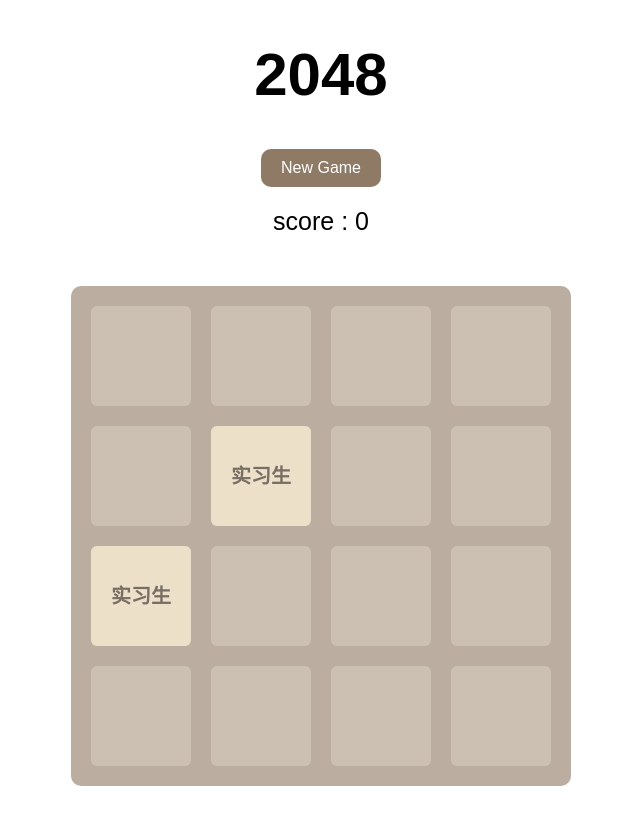
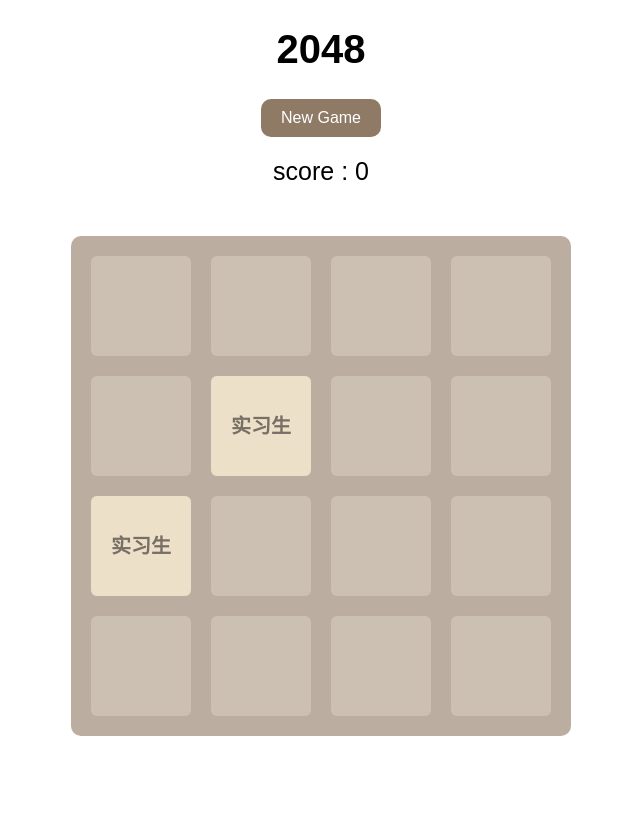
Before and after one commit to yuanmeizi/2048-web-version, a plain HTML site: page index.html in a window 1280 px wide. Shown: the whole page, without its empty margins (319-959 px from the left). After the commit the page ends 800 px from the top, so only its background shows below. Drawn offline with nearby package versions, Linux system fonts and the light colour scheme.

Commit message:
页面构建以及2048逻辑实现(修改)

```diff
--- a/2048.css
+++ b/2048.css
@@ -1,18 +1,13 @@
-/**
- * Created by liuyubobobo on 14-4-11.
- * my site: http://www.liuyubobobo.com
- */
-
 header{
     display:block;
     margin:0 auto;
-    width:500px;
+    width: 100%;
     text-align:center;
 }
 
 header h1{
     font-family:Arial;
-    font-size:60px;
+    font-size:40px;
     font-weight:bold;
 }
 
@@ -47,7 +42,6 @@ header p{
 
     margin:50px auto;
     background-color:#bbada0;
-
     border-radius: 10px;
     position: relative;
 }
--- a/index.html
+++ b/index.html
@@ -2,7 +2,7 @@
 <html>
 <head>
 	<meta charset="UTF-8" />
-	<meta name="viewport" content="width=device-width, initial-scale=1.0, minimum-scale=1.0,maximum-scale=1.0, user-scalable=no">
+	<meta name="viewport" content="width=device-width,height=device-height,initial-scale=1.0, minimum-scale=1.0,maximum-scale=1.0, user-scalable=no">
     <title>2048 web version</title>
     <link rel="stylesheet" type="text/css" href="2048.css" />
 
--- a/main.js
+++ b/main.js
@@ -3,8 +3,20 @@ var score = 0;
 var hasConflicted = new Array();
 
 $(document).ready(function(){
+
+    prepareForMobile();
+
     newgame();
 });
+
+function prepareForMobile(){
+
+
+
+
+}
+
+
 
 function newgame(){
     //初始化棋盘格
@@ -19,8 +31,8 @@ function init(){
         for( var j = 0 ; j < 4 ; j ++ ){
 
             var gridCell = $('#grid-cell-'+i+"-"+j);
-            gridCell.css('top', getPosTop( i , j ) );
-            gridCell.css('left', getPosLeft( i , j ) );
+            gridCell.css('top', getPos( i , j ).top );
+            gridCell.css('left', getPos( i , j ).left );
         }
 
     for( var i = 0 ; i < 4 ; i ++ ){
@@ -47,19 +59,24 @@ function updateBoardView(){
             var theNumberCell = $('#number-cell-'+i+'-'+j);
 
             if( board[i][j] == 0 ){
-                theNumberCell.css('width','0px');
-                theNumberCell.css('height','0px');
-                theNumberCell.css('top',getPosTop(i,j) + 50 );
-                theNumberCell.css('left',getPosLeft(i,j) + 50 );
-                theNumberCell.css('font-size',"20px" );
+                theNumberCell.css({
+                    'width': '0px',
+                    'height': '0px',
+                    'top': getPos(i,j).top + 50 ,
+                    'left': getPos(i,j).left + 50 ,
+                    'font-size': "20px"
+                });
+
             }
             else{
-                theNumberCell.css('width','100px');
-                theNumberCell.css('height','100px');
-                theNumberCell.css('top',getPosTop(i,j));
-                theNumberCell.css('left',getPosLeft(i,j));
-                theNumberCell.css('background-color',getNumberBackgroundColor( board[i][j] ) );
-                theNumberCell.css('color',getNumberColor( board[i][j] ) );
+                theNumberCell.css({
+                    'width': '100px',
+                    'height': '100px',
+                    'top': getPos(i,j).top,
+                    'left': getPos(i,j).left,
+                    'background-color': getNumberBackgroundColor( board[i][j] ),
+                    'color': getNumberColor( board[i][j] )
+                });
                 theNumberCell.text( getNumberText( board[i][j] ) );
                 theNumberCell.css('font-size',"20px" );
             }
--- a/showanimation.js
+++ b/showanimation.js
@@ -9,8 +9,8 @@ function showNumber( i , j , randNumber ){
     numberCell.animate({
         width:"100px",
         height:"100px",
-        top:getPosTop( i , j ),
-        left:getPosLeft( i , j )
+        top:getPos( i , j ).top,
+        left:getPos( i , j ).left
     },50);
 }
 
@@ -18,8 +18,8 @@ function showMove( fromx , fromy , tox, toy ){
 
     var numberCell = $('#number-cell-' + fromx + '-' + fromy );
     numberCell.animate({
-        top:getPosTop( tox , toy ),
-        left:getPosLeft( tox , toy )
+        top:getPos( tox , toy ).top,
+        left:getPos( tox , toy ).left
     },200);
 }
 
--- a/support.js
+++ b/support.js
@@ -1,10 +1,16 @@
-function getPosTop( i , j ){
-    return 20 + i*120;
+documentWidth = window.screen.availWidth;
+gridContainerWidth = 0.92 * documentWidth;
+cellSpace = 0.04 * documentWidth;
+cellSideLength = 0.18 * documentWidth;
+
+
+function getPos( i , j ){
+    return {
+        top: 20 + i*120,
+        left: 20 + j*120
+    }
 }
 
-function getPosLeft( i , j ){
-    return 20 + j*120;
-}
 
 function getNumberBackgroundColor( number ){
     switch( number ){
```
